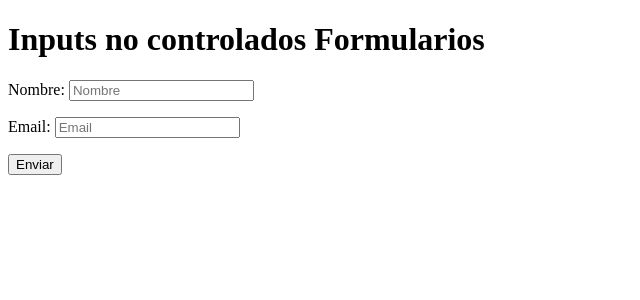
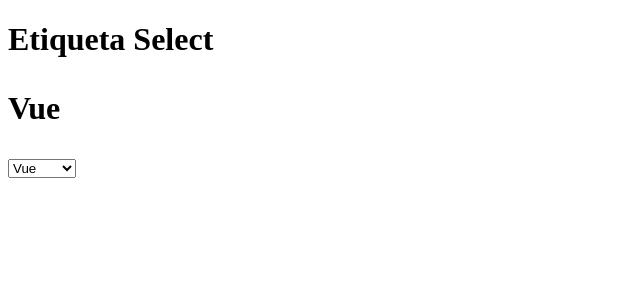
Before and after one commit to carlosmorera/CursoReact2020, a React (Create React App) app: page / in a window 1280 px wide. Shown: the top 300 px of the page, without its empty margins (0-640 px from the left). Built offline with nearby package versions, Linux system fonts and the light colour scheme.

Commit message:
Ejercico de seleccion de lista

```diff
--- a/src/App.js
+++ b/src/App.js
@@ -1,57 +1,32 @@
 import React, {Component} from "react";
 
-//Con los input no controlados no podermos controlar los cambios de la informacion
-
-class InputNoControlado extends Component {
-    handleSubmit = (event) => {
-        event.preventDefault()
-        const nombre = event.target[0].value
-        const email = event.target[1].value
-        this.props.onSend({nombre, email})
+class App extends Component {
+    state = {
+        tech : 'Vue'
     }
-
-    render() {
-        return (
-            <form onSubmit={this.handleSubmit}>
-
-                <p>
-                    <label htmlFor='name'>Nombre: </label>
-                    <input
-                        type="text"
-                        placeholder='Nombre'
-                        id='name'
-                    />
-                </p>
-                <p>
-                    <label htmlFor='email'>Email: </label>
-                    <input
-                        type="text"
-                        placeholder='Email'
-                        id='email'
-                    />
-                </p>
-
-                <button>
-                    Enviar
-                </button>
-            </form>
-        )
+    handleChange = (event) =>{
+        this.setState({
+            tech: event.target.value
+        })
     }
-
-}
-
-class App extends Component {
-    send = (data) => {
-        console.log(data)
-    }
-
     render() {
         return (
             <div>
-                <h1>Inputs no controlados Formularios</h1>
-                <InputNoControlado
-                    onSend={this.send}
-                />
+                <h1>
+                    Etiqueta Select
+                   <p>
+                       {this.state.tech}
+                   </p>
+                </h1>
+
+                <form>
+                    <select  value={this.state.tech} onChange={this.handleChange}>
+                        <option value="Angular">Angular</option>
+                        <option value="React">React</option>
+                        <option value="Vue">Vue</option>
+                        <option value="Vanilla">Vanilla</option>
+                    </select>
+                </form>
             </div>
         )
     }
```
